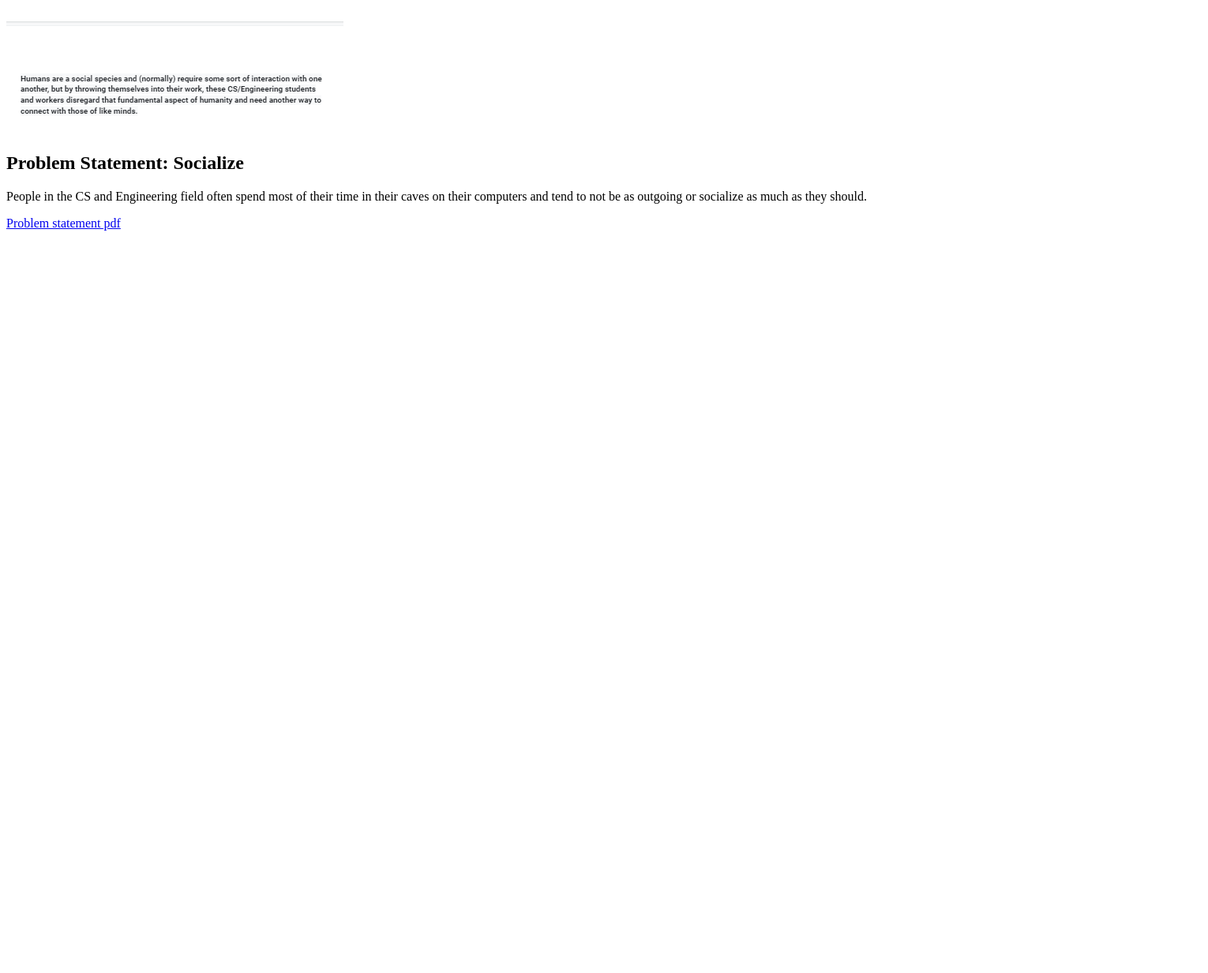
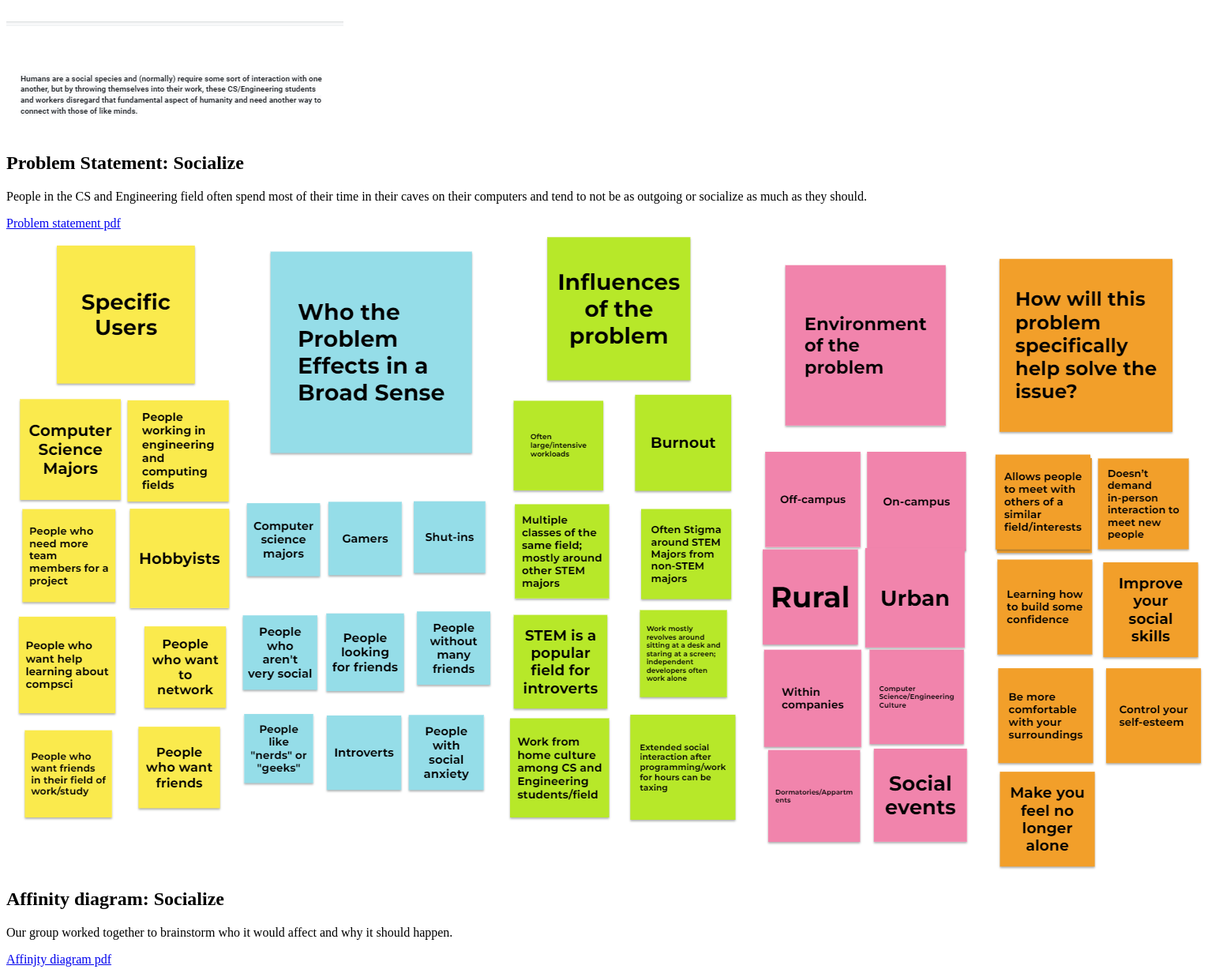
Before and after one commit to MattBojanowski/MattBojanowski.github.io, a plain HTML site: page index.html in a window 1280 px wide. Shown: the part 630-1862 px from the top of the page at 79% size, 1530 px wide, since content can reach past the window. Before the commit the page ends 930 px from the top, so only its background shows below. Drawn offline with Linux system fonts and the light colour scheme.

Commit message:
Add files via upload

```diff
--- a/index.html
+++ b/index.html
@@ -9,9 +9,10 @@
             <h1>
                 Matthew Bojanowski's CSCE 190
             </h1>
+            <!--Problem statement assignment-->
             <section class="assignment">
                 <img src="images/problemstatement.png"/>
-            </section>
+
 
                 <section class="class-details">
                     <h2>Problem Statement: Socialize</h2>
@@ -19,11 +20,21 @@
 
                     </p>
                     <a href="images/CSCE 190 Problem Statement - ACT.pdf">Problem statement pdf</a>
+                    </section>
+                </section>
+            </section>
+            <!--Affinity diagram assignment-->
+            <section class="assignment">
+                <img src="images/affinity diagram.png"/>
 
 
-
-
-
+                <section class="class-details">
+                    <h2>Affinity diagram: Socialize</h2>
+                    <p>
+                        Our group worked together to brainstorm who it would affect and why it should happen.
+                    </p>
+                    <a href="images/ACT Affinity Diagram.pdf">Affinjty diagram pdf</a>
+                    </section>
                 </section>
             </section>
         </body>
```
